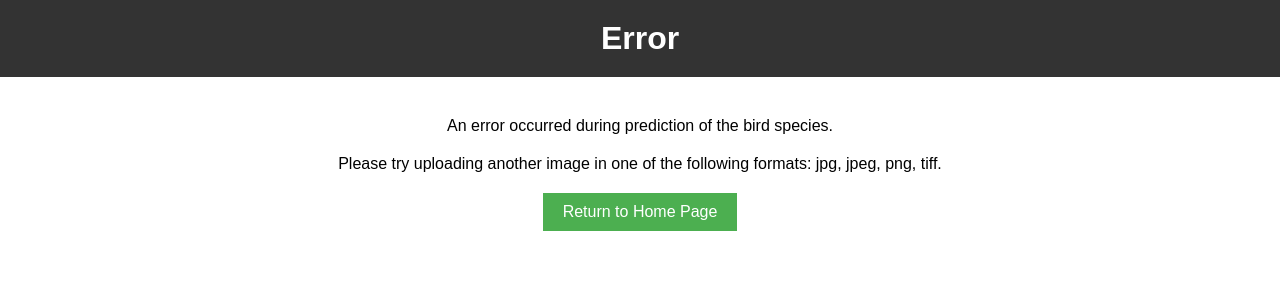
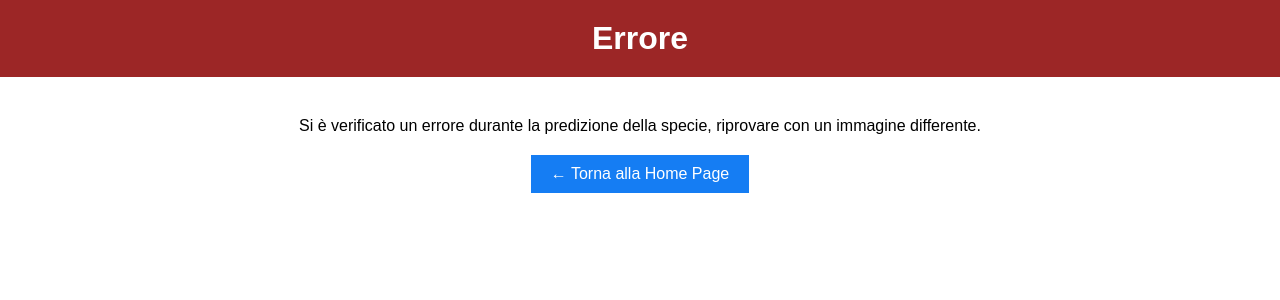
Before and after one commit to enricollen/italian-birds-classifier-api-tflite-version, a Flask app: template templates/error.html in a window 1280 px wide. Shown: the top 300 px of the page. Run offline with Flask 2, Linux system fonts and the light colour scheme; the template is opened without the code that fills it, so the values that code supplies are empty; parts of the project's set-up code (start-up, migrations or seed data) failed here and were passed over; some libraries are stand-ins or nearby versions.

Commit message:
implemented the error handling in app.py which now forwards the correct error message in error.html

```diff
--- a/app.py
+++ b/app.py
@@ -128,25 +128,23 @@ def upload_image():
     img = request.files.get('image')
 
     if not img or not allowed_file(img.filename, ALLOWED_EXTENSIONS):
-        return render_template('error.html')
+        return render_template('error.html', error_type='file_type_error')
 
     # Firstly, the bird detector checks if the submitted image actually contains a bird
     image = detector.load_image(img)
     blob = detector.preprocess_image(image, (416, 416))
     outputs = detector.get_output(blob)
     confidence = detector.detect_birds(outputs)
-    if confidence is not None:
-        print("Bird detected! Confidence: " + str(confidence))
-    else:
-        print("No bird detected.")
-        return render_template('error.html')
+    if confidence is None:
+        #print("No bird detected.")
+        return render_template('error.html', error_type='no_birds_detected')
 
     # If the bird detector detects a bird inside the submitted image, then proceed with species classification
     img_preprocessed = image_preprocessing(img)
 
     predicted_species, predicted_confidence = compute_exact_prediction(img_preprocessed)
     if not predicted_species:
-        return render_template('error.html')
+        return render_template('error.html', error_type='prediction_error')
 
     # Create a PIL Image object from the uploaded image
     img = Image.open(img)
--- a/templates/error.html
+++ b/templates/error.html
@@ -11,7 +11,7 @@
             padding: 0;
         }
         header {
-            background-color: #333;
+            background-color: #9c2626;
             color: #fff;
             padding: 20px;
             text-align: center;
@@ -30,7 +30,7 @@
             text-align: center;
         }
         button {
-            background-color: #4CAF50;
+            background-color: #157df3;
             border: none;
             color: #fff;
             cursor: pointer;
@@ -38,7 +38,7 @@
             padding: 10px 20px;
         }
         button:hover {
-            background-color: #3e8e41;
+            background-color: #3e718e;
         }
         @media only screen and (max-width: 600px) {
             header {
@@ -60,14 +60,20 @@
 <body>
 
     <header>
-        <h1>Error</h1>
+        <h1>Errore</h1>
     </header>
 
     <main>
-        <p>An error occurred during prediction of the bird species.</p>
-        <p>Please try uploading another image in one of the following formats: jpg, jpeg, png, tiff.</p>
+        {% if error_type == 'file_type_error' %}
+            <p>Il file caricato non &egrave; in uno dei seguenti formati: jpg, jpeg, png, tiff.</p>
+        {% elif error_type == 'no_birds_detected' %}
+            <p>Non sono stati rilevati volatili nell&apos;immagine, riprovare con una nuova foto.</p>
+        {% else %}
+            <p>Si &egrave; verificato un errore durante la predizione della specie, riprovare con un immagine differente.</p>
+        {% endif %}
+
         <form method="GET" action="/">
-            <button type="submit">Return to Home Page</button>
+            <button type="submit">&#8592 Torna alla Home Page</button>
         </form>
     </main>
 
```
